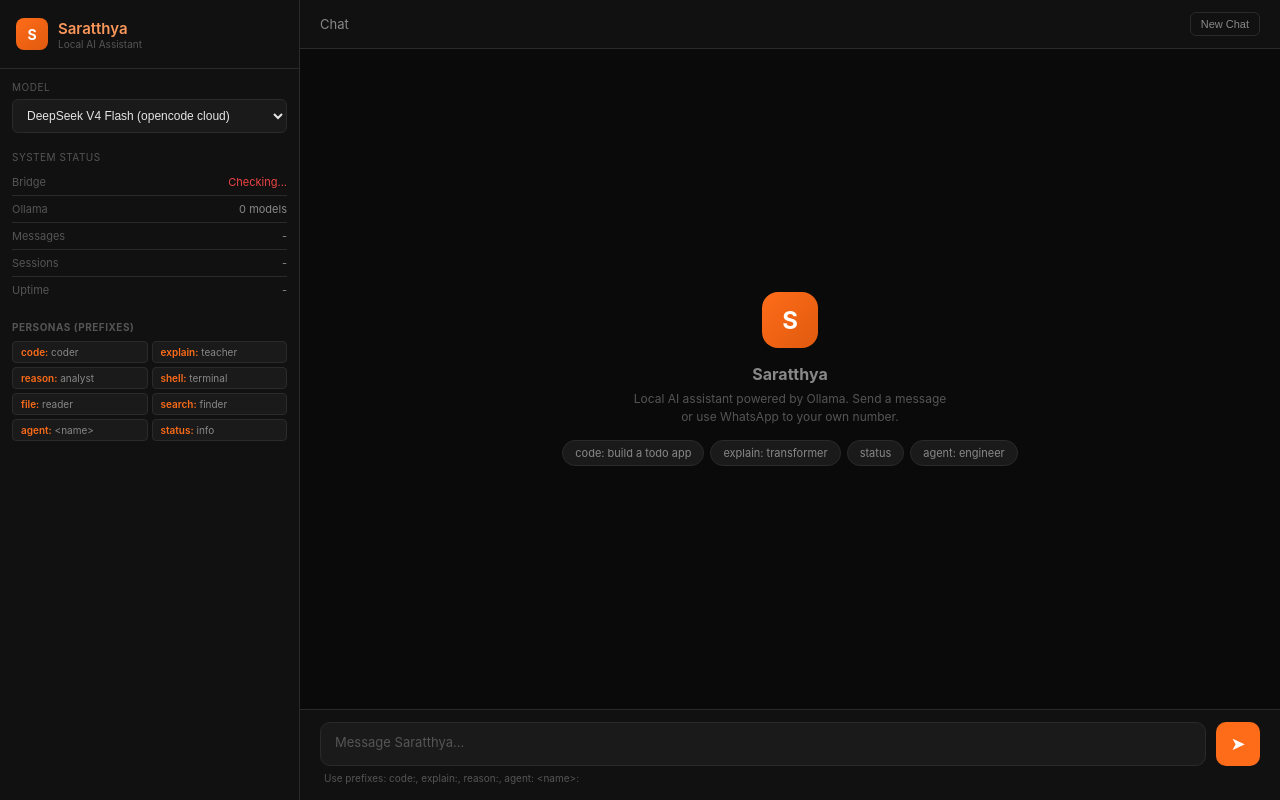
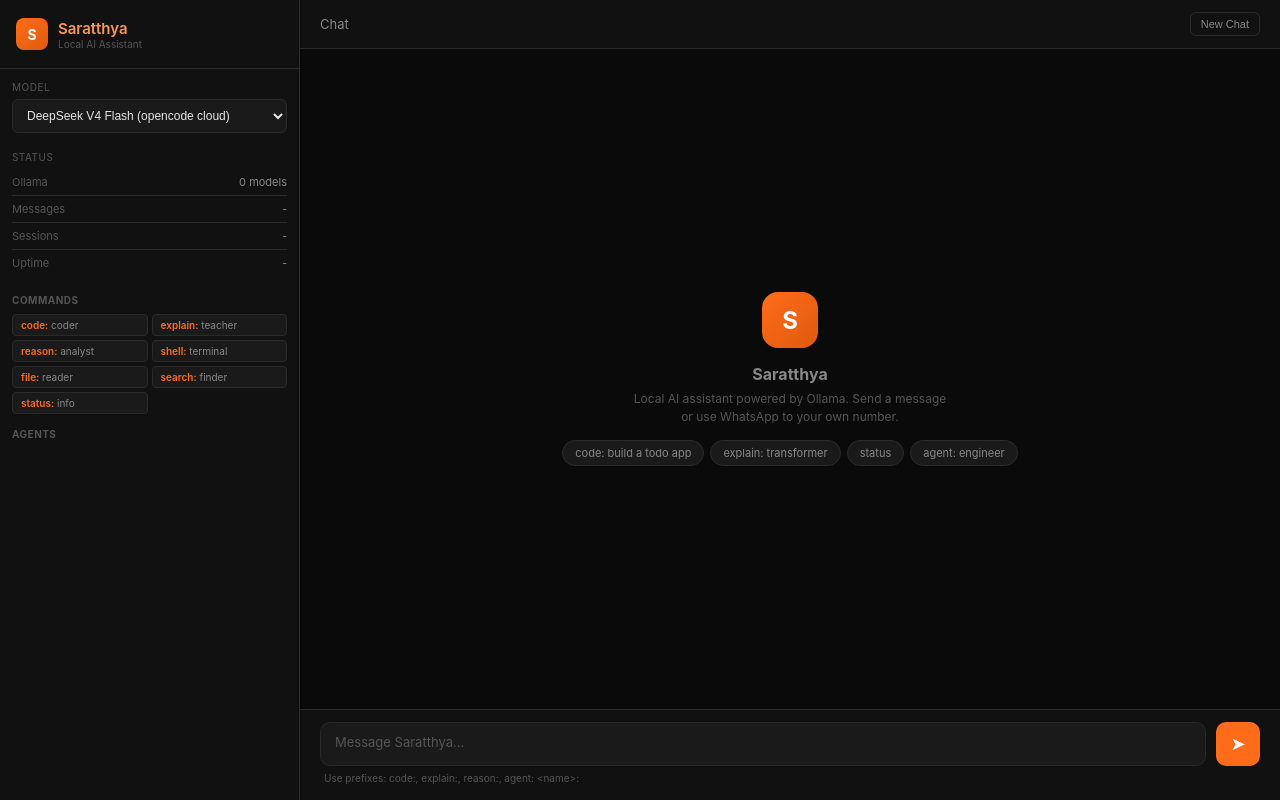
Before and after one commit to NinadAGokhale/local-ai-system, a Flask app: page / in a window 1280 px wide. Run offline with Flask 3, Linux system fonts and the light colour scheme; data that the repository does not hold is empty.

Commit message:
Fix 7 UI issues + agent config validation errors
Fixes:
1. White dropdown → dark theme CSS for select/optgroup/option
2. Bridge offline → removed from status panel
3. qwen3.5 not responding → fixed YAML errors in 3 agent files
   (double colon, non-hex color values)
4. Chat history hidden in new chat → freshChat flag prevents
   polling from reloading old messages
5. Personas limited → added dynamic agent grid loaded from
   /api/agents endpoint, shows all 35 agents
6. New Chat same chat → fixed polling interaction
7. Typing indicator position → scrollToBottom helper,
   margin-top on indicator, scroll after hideTyping

Also fixed empty-state text (removed WhatsApp reference).
72/72 tests passing.

```diff
--- a/dashboard.py
+++ b/dashboard.py
@@ -165,6 +165,26 @@
     })
 
 
+@app.route("/api/agents")
+def api_agents():
+    agents_dir = Path(os.path.expanduser("~/.config/opencode/agents"))
+    agents = []
+    if agents_dir.exists():
+        for f in sorted(agents_dir.glob("*.md")):
+            name = f.stem
+            desc = ""
+            try:
+                content = f.read_text()
+                for line in content.split("\n"):
+                    if line.startswith("description:"):
+                        desc = line[len("description:"):].strip().strip('"').strip("'")
+                        break
+            except Exception:
+                pass
+            agents.append({"name": name, "description": desc})
+    return jsonify({"agents": agents})
+
+
 def create_github_issue(text: str) -> str:
     try:
         title = text.split("\n")[0][:80]
--- a/templates/dashboard.html
+++ b/templates/dashboard.html
@@ -96,6 +96,23 @@
             outline: none;
         }
         .model-group select:focus { border-color: var(--orange); }
+        .model-group select optgroup {
+            background: var(--surface);
+            color: var(--text-muted);
+            font-size: 11px;
+            padding: 4px 6px;
+        }
+        .model-group select option {
+            background: var(--surface-2);
+            color: var(--text);
+            padding: 6px 10px;
+            font-size: 12px;
+        }
+        .model-group select option:hover,
+        .model-group select option:checked {
+            background: var(--orange);
+            color: #fff;
+        }
         .stat-item {
             display: flex;
             justify-content: space-between;
@@ -240,6 +257,7 @@
             border: 1px solid var(--border);
             border-radius: 12px;
             margin-right: auto;
+            margin-top: 8px;
             max-width: 80%;
             font-size: 13px;
             color: var(--text-dim);
@@ -380,9 +398,8 @@
             </div>
 
             <div class="model-group">
-                <label>System Status</label>
+                <label>Status</label>
                 <div id="status-content">
-                    <div class="stat-item"><span class="lbl">Bridge</span><span class="val offline" id="st-bridge">Checking...</span></div>
                     <div class="stat-item"><span class="lbl">Ollama</span><span class="val" id="st-models">-</span></div>
                     <div class="stat-item"><span class="lbl">Messages</span><span class="val" id="st-msgs">-</span></div>
                     <div class="stat-item"><span class="lbl">Sessions</span><span class="val" id="st-sessions">-</span></div>
@@ -391,17 +408,20 @@
             </div>
 
             <div class="persona-section">
-                <h3>Personas (prefixes)</h3>
-                <div class="persona-grid">
+                <h3>Commands</h3>
+                <div class="persona-grid" id="persona-grid">
                     <div class="persona-chip"><span class="pfx">code:</span> coder</div>
                     <div class="persona-chip"><span class="pfx">explain:</span> teacher</div>
                     <div class="persona-chip"><span class="pfx">reason:</span> analyst</div>
                     <div class="persona-chip"><span class="pfx">shell:</span> terminal</div>
                     <div class="persona-chip"><span class="pfx">file:</span> reader</div>
                     <div class="persona-chip"><span class="pfx">search:</span> finder</div>
-                    <div class="persona-chip"><span class="pfx">agent:</span> &lt;name&gt;</div>
                     <div class="persona-chip"><span class="pfx">status:</span> info</div>
                 </div>
+            </div>
+            <div class="persona-section">
+                <h3>Agents</h3>
+                <div class="persona-grid" id="agent-grid"></div>
             </div>
         </div>
     </div>
@@ -441,6 +461,7 @@
     <script>
         let chatHistory = [];
         let lastMsgCount = 0;
+        let freshChat = false;
 
         function addMessage(role, text, meta) {
             const container = document.getElementById('messages');
@@ -480,8 +501,13 @@
             }
 
             container.appendChild(group);
-            container.scrollTop = container.scrollHeight;
+            scrollToBottom();
             chatHistory.push({role, text, meta});
+        }
+
+        function scrollToBottom() {
+            const container = document.getElementById('messages');
+            requestAnimationFrame(() => { container.scrollTop = container.scrollHeight; });
         }
 
         function showTyping() {
@@ -498,12 +524,13 @@
             } else {
                 typing.classList.add('active');
             }
-            container.scrollTop = container.scrollHeight;
+            scrollToBottom();
         }
 
         function hideTyping() {
             const typing = document.getElementById('typing-indicator');
             if (typing) typing.classList.remove('active');
+            scrollToBottom();
         }
 
         async function sendMessage() {
@@ -555,6 +582,7 @@
         });
 
         async function newChat() {
+            freshChat = true;
             try {
                 await fetch('/api/chat/new', {
                     method: 'POST',
@@ -566,7 +594,7 @@
                 <div class="empty-state" id="empty-state">
                     <div class="big-logo">S</div>
                     <h2>Saratthya</h2>
-                    <p>Local AI assistant powered by Ollama. Send a message or use WhatsApp to your own number.</p>
+                    <p>Local AI assistant powered by Ollama and opencode agents. Send a message to get started.</p>
                     <div class="example-chips">
                         <span onclick="sendExample('code: build a todo app')">code: build a todo app</span>
                         <span onclick="sendExample('explain: what is a transformer')">explain: transformer</span>
@@ -648,19 +676,32 @@
             } catch(e) {}
         }
 
+        async function loadAgents() {
+            try {
+                const r = await fetch('/api/agents');
+                const data = await r.json();
+                const grid = document.getElementById('agent-grid');
+                if (data.agents && data.agents.length) {
+                    grid.innerHTML = data.agents.map(a =>
+                        `<div class="persona-chip" onclick="sendExample('agent: ${a.name}: ')" title="${a.description || ''}"><span class="pfx">agent:</span> ${a.name}</div>`
+                    ).join('');
+                }
+            } catch(e) {}
+        }
+
         function sendExample(text) {
             document.getElementById('chat-input').value = text;
             document.getElementById('chat-input').focus();
             sendMessage();
         }
 
-        // Init — load history, but DON'T overwrite if user has already chatted
+        // Init
         loadStatus();
         loadModels();
+        loadAgents();
         if (!chatHistory.length) loadChat();
         setInterval(loadStatus, 15000);
-        // Poll for new WhatsApp messages only if no live chat
-        setInterval(() => { if (!chatHistory.length) loadChat(); }, 10000);
+        setInterval(() => { if (!freshChat && !chatHistory.length) loadChat(); }, 10000);
     </script>
 </body>
 </html>
```
Also changed, not shown: agent/config-agents/cs-quality-regulatory.md (+1 -1 lines), agent/config-agents/finance-lead.md (+1 -1 lines), agent/config-agents/growth-marketer.md (+1 -1 lines).
